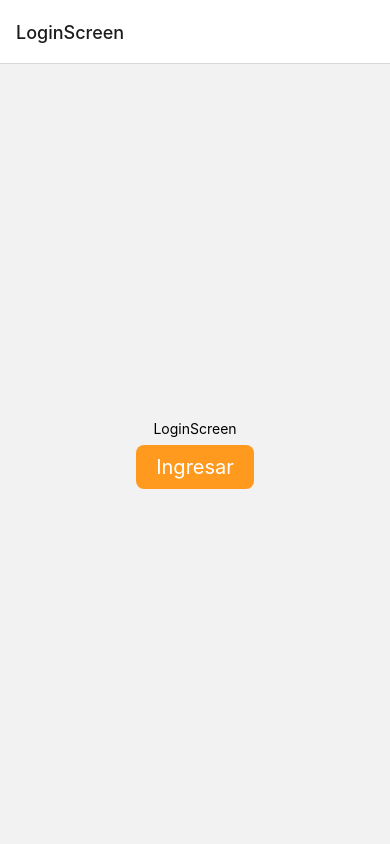
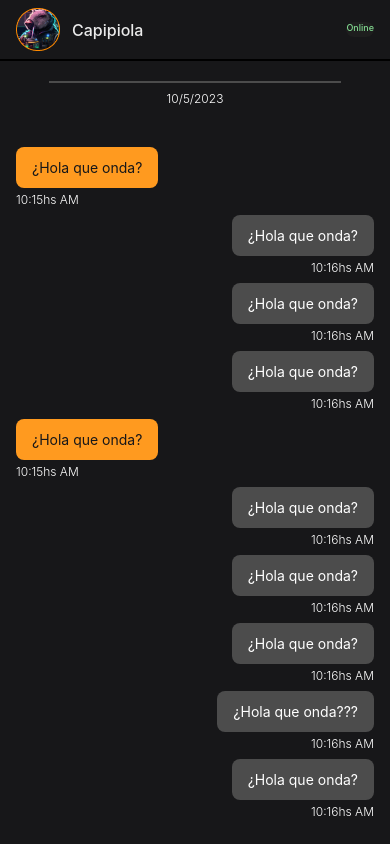
Before and after one commit to No-Country/S8-16-m-reactnative, a React Native app in the folder app-libros/: screen /ChatScreen in a window 390 px wide. Shown: the top 844 px of the page. Built offline with nearby package versions, Linux system fonts and the light colour scheme.

Commit message:
feat(screen): Se realiza la maquetacion de la vista de chat.
Los datos son hardcodeados y falta la funcionabilidad

```diff
--- a/app-libros/src/navigation/MainNavigation.tsx
+++ b/app-libros/src/navigation/MainNavigation.tsx
@@ -1,21 +1,24 @@
 import { createStackNavigator } from '@react-navigation/stack'
 import { HomeScreen } from '../screens/HomeScreen'
 import { LoginScreen } from '../screens/LoginScreen'
+import { ChatScreen } from '../screens/ChatScreen'
 
 export type RootStackParams = {
     HomeScreen: undefined
     LoginScreen: undefined
+    ChatScreen: undefined
 }
 const Stack = createStackNavigator<RootStackParams>()
 
 export const MainNavigation = () => {
     return (
             <Stack.Navigator screenOptions={{
-                // headerShown: false
+                headerShown: false
             }}
             initialRouteName='LoginScreen'
             >
                 <Stack.Screen name='LoginScreen' component={LoginScreen} />
+                <Stack.Screen name='ChatScreen' component={ChatScreen} />
                 <Stack.Screen name='HomeScreen' component={HomeScreen} />
             </Stack.Navigator>
     )
--- /dev/null
+++ b/app-libros/src/screens/ChatScreen.tsx
@@ -0,0 +1,237 @@
+import React from 'react';
+import { Text, View, Image, TextInput, ScrollView } from 'react-native';
+import { useSafeAreaInsets } from 'react-native-safe-area-context';
+import { Octicons } from '@expo/vector-icons';
+
+export const ChatScreen = () => {
+
+  const { top } = useSafeAreaInsets();
+
+  return (
+    <View className='flex-1 bg-bookBlack '>
+
+        {/* Header */}
+        <View className='border-b-2 border-black py-2' style={{ top: top }}>
+            <View className='container mx-auto px-4 flex-row items-center justify-between'>
+
+              <View className='flex-row items-center justify-center'>
+                <Image
+                  source={require('../../assets/user.png')}
+                  className='w-[42] h-[41]'
+                />
+
+                <Text className='font-medium text-base text-[#EBEBEB] mx-3'>Capipiola</Text>
+              </View>
+
+                <View className='bg-[#1E1E1E] rounded-full w-[43] h-[43] flex-col justify-center items-center'>
+                  <Text className='text-[#82DB91] font-medium text-[9px] text-center'>Online</Text>
+                  <View className='bg-[#82DB91] rounded-full w-[12] h-[12] mt-1' />
+
+                </View>
+            </View>
+        </View>
+
+        {/* Cuerpo */}
+        <View className='mb-56' style={{ top: top + 20 }}>
+
+          <View className='items-center'>
+            <View className='border-b-2 border-bookGrey mb-2 w-3/4' />
+          </View>
+
+          <Text className='text-bookWhite text-center font-light text-xs'>10/5/2023</Text>
+
+          {/* mensajes */}
+          <ScrollView className='container mx-auto px-4 mt-10'>
+
+                    {/* Caja texto */}
+                    <View className='flex-col mb-2'>
+
+                      <View className='flex-row'>
+                        <View className='bg-bookYellow rounded-lg py-3 px-4 mb-1'>
+                            <Text className='text-bookBlack text-[14px]'>¿Hola que onda?</Text>
+                        </View>
+                        <View className='flex-1' />
+                      </View>
+
+                      <View className='items-start'>
+                        <Text className='text-bookWhite font-light text-[12px]'>10:15hs AM</Text>
+                      </View>
+
+                    </View>
+
+                    {/* Caja texto */}
+                    <View className='flex-col mb-2'>
+
+                      <View className='flex-row'>
+
+                        <View className='flex-1' />
+
+                        <View className='bg-bookGrey rounded-lg py-3 px-4 mb-1'>
+                            <Text className='text-bookWhite text-[14px]'>¿Hola que onda?</Text>
+                        </View>
+                      </View>
+
+                      <View className='items-end'>
+                        <Text className='text-bookWhite font-light text-[12px]'>10:16hs AM</Text>
+                      </View>
+                    </View>
+
+                    {/* Caja texto */}
+                    <View className='flex-col mb-2'>
+
+                      <View className='flex-row'>
+
+                        <View className='flex-1' />
+
+                        <View className='bg-bookGrey rounded-lg py-3 px-4 mb-1'>
+                            <Text className='text-bookWhite text-[14px]'>¿Hola que onda?</Text>
+                        </View>
+                      </View>
+
+                      <View className='items-end'>
+                        <Text className='text-bookWhite font-light text-[12px]'>10:16hs AM</Text>
+                      </View>
+                    </View>
+
+                    {/* Caja texto */}
+                    <View className='flex-col mb-2'>
+
+                      <View className='flex-row'>
+
+                        <View className='flex-1' />
+
+                        <View className='bg-bookGrey rounded-lg py-3 px-4 mb-1'>
+                            <Text className='text-bookWhite text-[14px]'>¿Hola que onda?</Text>
+                        </View>
+                      </View>
+
+                      <View className='items-end'>
+                        <Text className='text-bookWhite font-light text-[12px]'>10:16hs AM</Text>
+                      </View>
+                    </View>
+
+                    {/* Caja texto */}
+                    <View className='flex-col mb-2'>
+
+                    <View className='flex-row'>
+                      <View className='bg-bookYellow rounded-lg py-3 px-4 mb-1'>
+                          <Text className='text-bookBlack text-[14px]'>¿Hola que onda?</Text>
+                      </View>
+                      <View className='flex-1' />
+                    </View>
+
+                    <View className='items-start'>
+                      <Text className='text-bookWhite font-light text-[12px]'>10:15hs AM</Text>
+                    </View>
+
+                    </View>
+
+                    {/* Caja texto */}
+                    <View className='flex-col mb-2'>
+
+                      <View className='flex-row'>
+
+                        <View className='flex-1' />
+
+                        <View className='bg-bookGrey rounded-lg py-3 px-4 mb-1'>
+                            <Text className='text-bookWhite text-[14px]'>¿Hola que onda?</Text>
+                        </View>
+                      </View>
+
+                      <View className='items-end'>
+                        <Text className='text-bookWhite font-light text-[12px]'>10:16hs AM</Text>
+                      </View>
+                    </View>
+
+                    {/* Caja texto */}
+                    <View className='flex-col mb-2'>
+
+                      <View className='flex-row'>
+
+                        <View className='flex-1' />
+
+                        <View className='bg-bookGrey rounded-lg py-3 px-4 mb-1'>
+                            <Text className='text-bookWhite text-[14px]'>¿Hola que onda?</Text>
+                        </View>
+                      </View>
+
+                      <View className='items-end'>
+                        <Text className='text-bookWhite font-light text-[12px]'>10:16hs AM</Text>
+                      </View>
+                    </View>
+
+                    {/* Caja texto */}
+                    <View className='flex-col mb-2'>
+
+                      <View className='flex-row'>
+
+                        <View className='flex-1' />
+
+                        <View className='bg-bookGrey rounded-lg py-3 px-4 mb-1'>
+                            <Text className='text-bookWhite text-[14px]'>¿Hola que onda?</Text>
+                        </View>
+                      </View>
+
+                      <View className='items-end'>
+                        <Text className='text-bookWhite font-light text-[12px]'>10:16hs AM</Text>
+                      </View>
+                    </View>
+
+                    {/* Caja texto ?? */}
+                    <View className='flex-col mb-2'>
+
+                      <View className='flex-row'>
+
+                        <View className='flex-1' />
+
+                        <View className='bg-bookGrey rounded-lg py-3 px-4 mb-1'>
+                            <Text className='text-bookWhite text-[14px]'>¿Hola que onda???</Text>
+                        </View>
+                      </View>
+
+                      <View className='items-end'>
+                        <Text className='text-bookWhite font-light text-[12px]'>10:16hs AM</Text>
+                      </View>
+                    </View>
+
+                    {/* Caja texto */}
+                    <View className='flex-col mb-2'>
+
+                      <View className='flex-row'>
+
+                        <View className='flex-1' />
+
+                        <View className='bg-bookGrey rounded-lg py-3 px-4 mb-1'>
+                            <Text className='text-bookWhite text-[14px]'>¿Hola que onda?</Text>
+                        </View>
+                      </View>
+
+                      <View className='items-end'>
+                        <Text className='text-bookWhite font-light text-[12px]'>10:16hs AM</Text>
+                      </View>
+                    </View>
+
+          </ScrollView>
+        </View>
+
+        {/* Input */}
+        <View className='bg-[#252525] absolute bottom-0 w-full h-[65px] justify-center'>
+
+          <View className='container mx-auto px-4 flex-row items-center justify-between'>
+            <TextInput
+              className='flex-1 px-5 py-2 rounded-lg bg-[#1C1C1C] mr-5 text-bookWhite'
+              placeholder='Escribí algo bonito..'
+              placeholderTextColor={'#606060'}
+            />
+
+              <Octicons
+                name='paper-airplane'
+                size={24}
+                color='white'
+              />
+
+          </View>
+        </View>
+    </View>
+  )
+}
```
Also changed, not shown: app-libros/assets/user.png (added).
